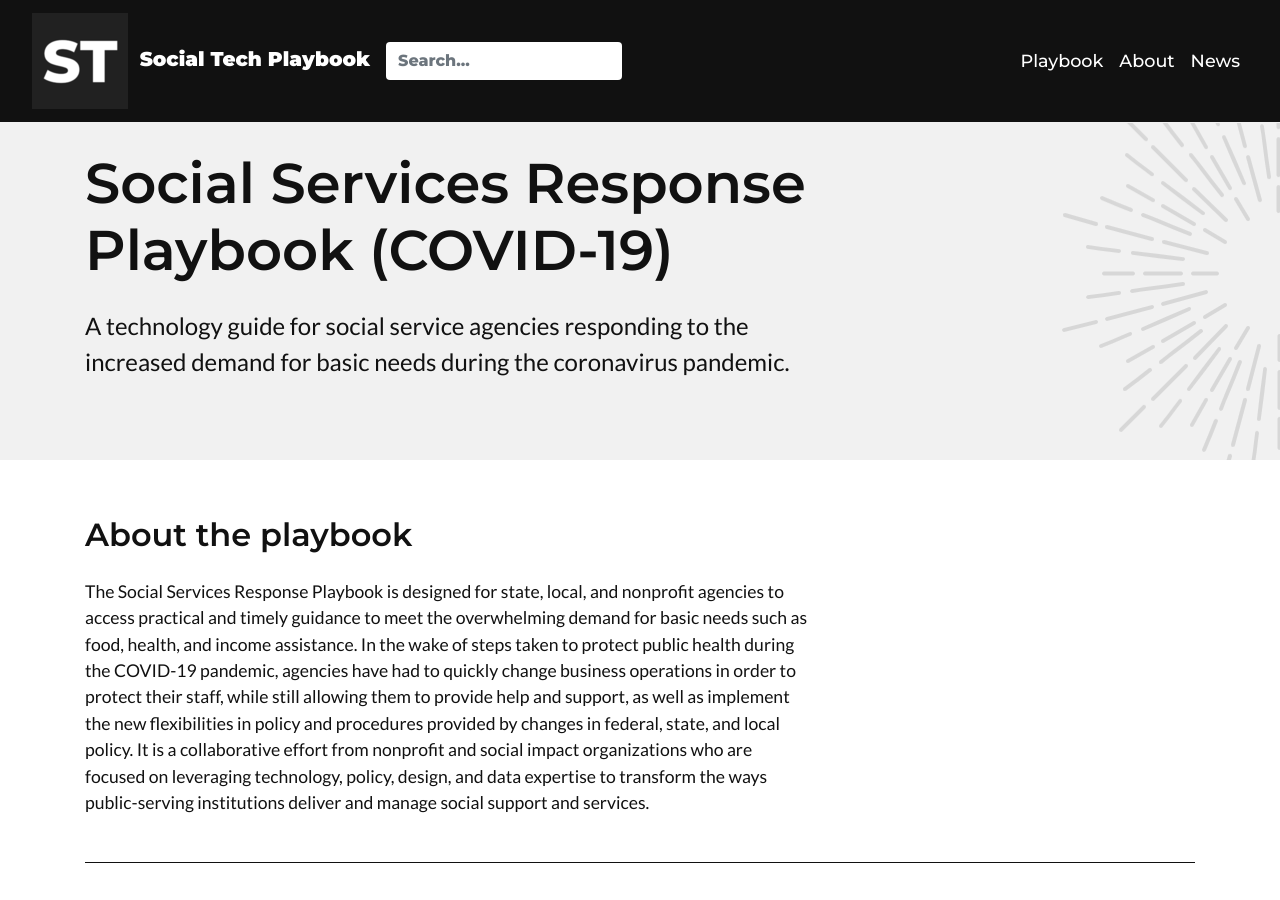
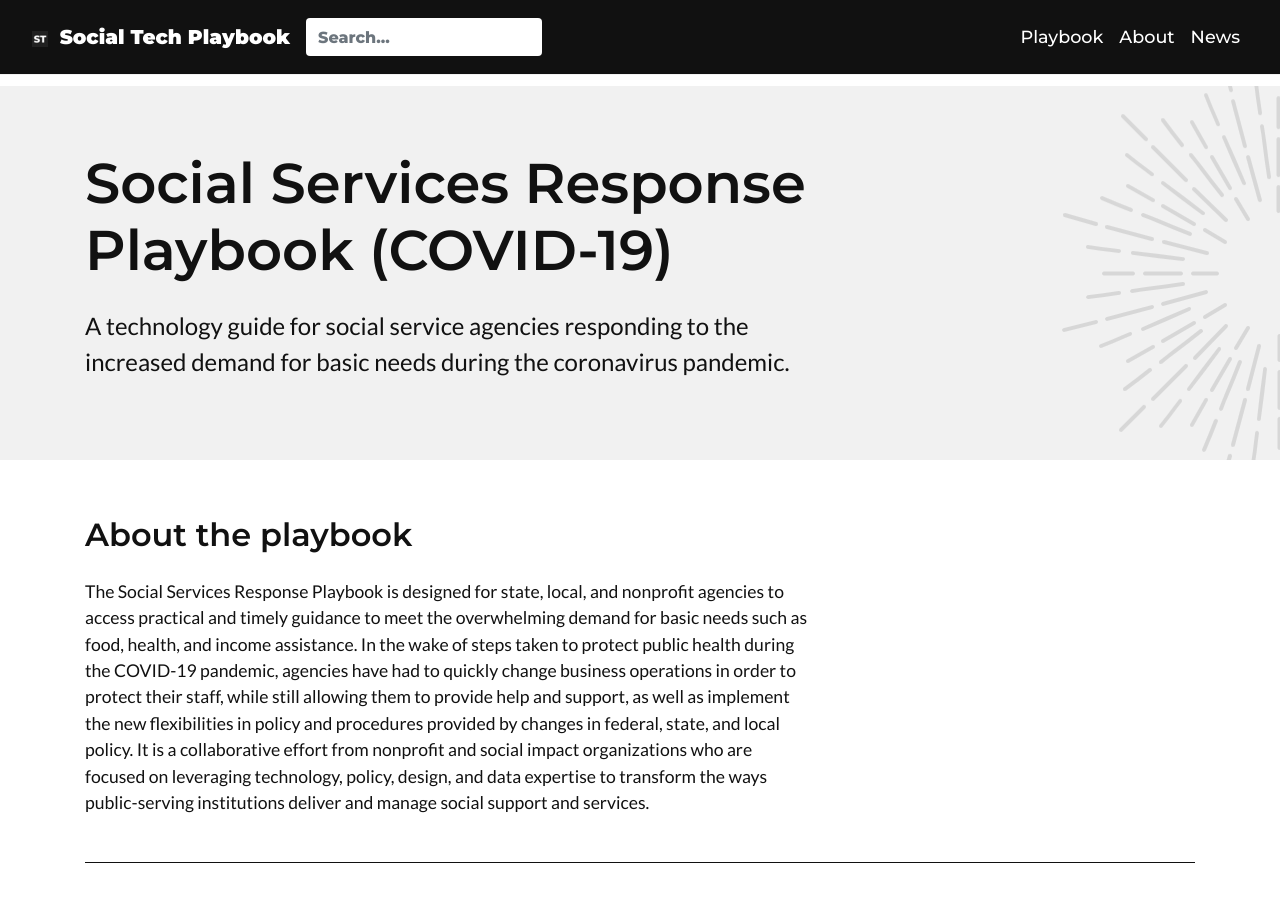
Before and after one commit to Social-Tech-Collab/socialtechcollaborative, a Jekyll site: the page built from index.html, in a window 1280 px wide and 900 px high. Built offline with Jekyll 4.4.1, drawn with Linux system fonts in a browser that asks for light colours; nearby versions of some CDN libraries; some web fonts are replaced; library files that are not in the unit come from our copies; the list of posts is cut into pages by our own code.

Commit message:
switch nav bar logo

```diff
--- a/_config.yml
+++ b/_config.yml
@@ -1,8 +1,8 @@
 # Site
 name: 'Social Tech Playbook'
 description: 'The Social Services Response Playbook is a technology guide for social service agencies responding to the increased demand for basic needs during the coronavirus pandemic.'
-logo: 'assets/img/favicon/favicon-96x96.png'
-logo_full: 'assets/img/favicon/favicon-16x16.png'
+logo: 'assets/img/favicon/favicon-16x16.png'
+logo_full: 'assets/img/favicon/favicon-96x96.png'
 favicon: 'assets/img/favicon/favicon.ico'
 baseurl: '/playbook'
 url: 'https://socialtech.us'
```
